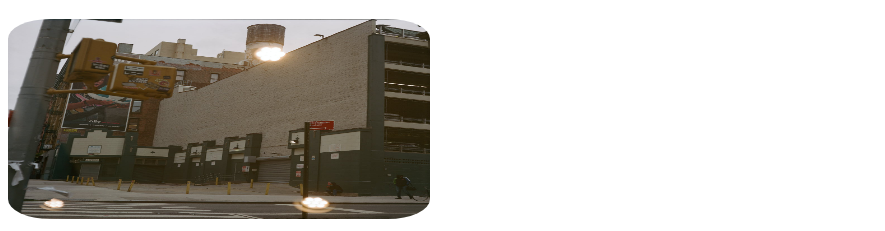
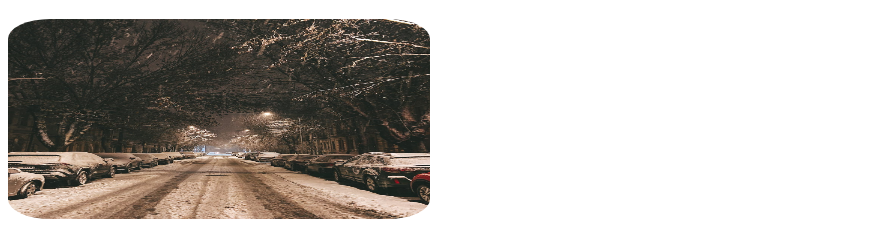
Before and after one commit to Abdeljalil96/Html-Checkpoint, a plain HTML site: page index.html in a window 1280 px wide. Shown: the part 978-1209 px from the top of the page, without its empty margins (0-885 px from the left). Drawn offline with Linux system fonts and the light colour scheme.

Commit message:
initial commit

```diff
--- a/index.html
+++ b/index.html
@@ -86,7 +86,7 @@
 
 
 <div class="random">
-    <img  class=" circular" src="image/img.jpeg" alt="image">
+    <img  class=" circular" src="image.jpeg" alt="image">
     <br>
 
 
```
Also changed, not shown: image.jpeg (added), image/img.jpeg (deleted).
